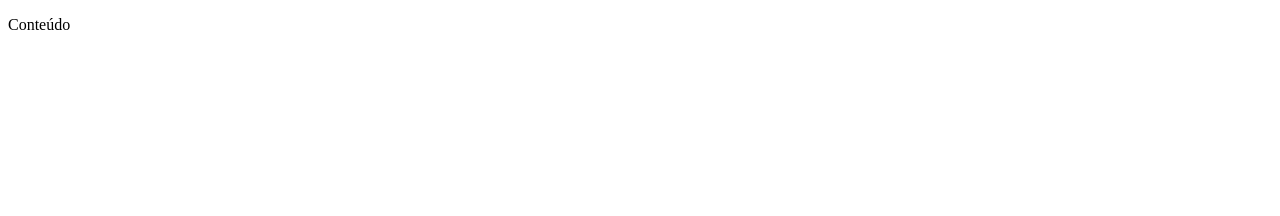
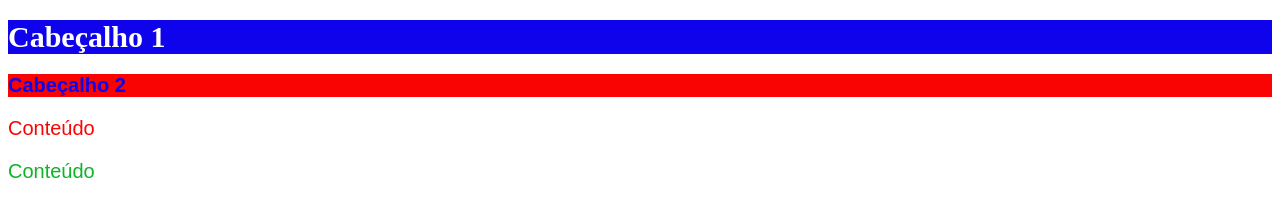
Before and after one commit to LuizPedrosa77/Desenvolvimentos-web-Udemy, a plain HTML site: page css/html/aula6-fontes-e-cores.html in a window 1280 px wide. Drawn offline with Linux system fonts and the light colour scheme.

Commit message:
Aula de CSS sobre fontes e cores

```diff
--- a/css/html/aula6-fontes-e-cores.html
+++ b/css/html/aula6-fontes-e-cores.html
@@ -7,8 +7,31 @@
     <title>Fontes e Cores</title>
 
     <style>
-        .formatacao {
-            color: red;
+        .formatacao1 {
+            color: #FFFFFF;
+            font-size: 30px;
+            background-color: #0E03EA;
+            font-family: 'Times New Roman', Times, serif'
+
+        }
+
+        h2 {
+            color: #0E03EA;
+            font-size: 20px;
+            background-color: #fa0303;
+            font-family: Arial, Helvetica, sans-serif;
+        }
+
+        p[class=p1] {
+            color: #fa0303;
+            font-size: 20px;
+            font-family: Arial, Helvetica, sans-serif
+        }
+
+        p {
+            color: #0eb426;
+            font-size: 20px;
+            font-family: Arial, Helvetica, sans-serif
         }
     </style>
 
@@ -18,7 +41,13 @@
 
     <!--SITE COM CORES PARA USAR -> https://htmlcolorcodes.com/ -->
 
-    <p>Conteúdo</p>
+    <h1 class="formatacao1">Cabeçalho 1</h1>
+
+    <h2 class="formatacao2">Cabeçalho 2</h2>
+
+    <p class="p1">Conteúdo</p>
+
+    <p class="p2">Conteúdo</p>
 
 </body>
 
```
